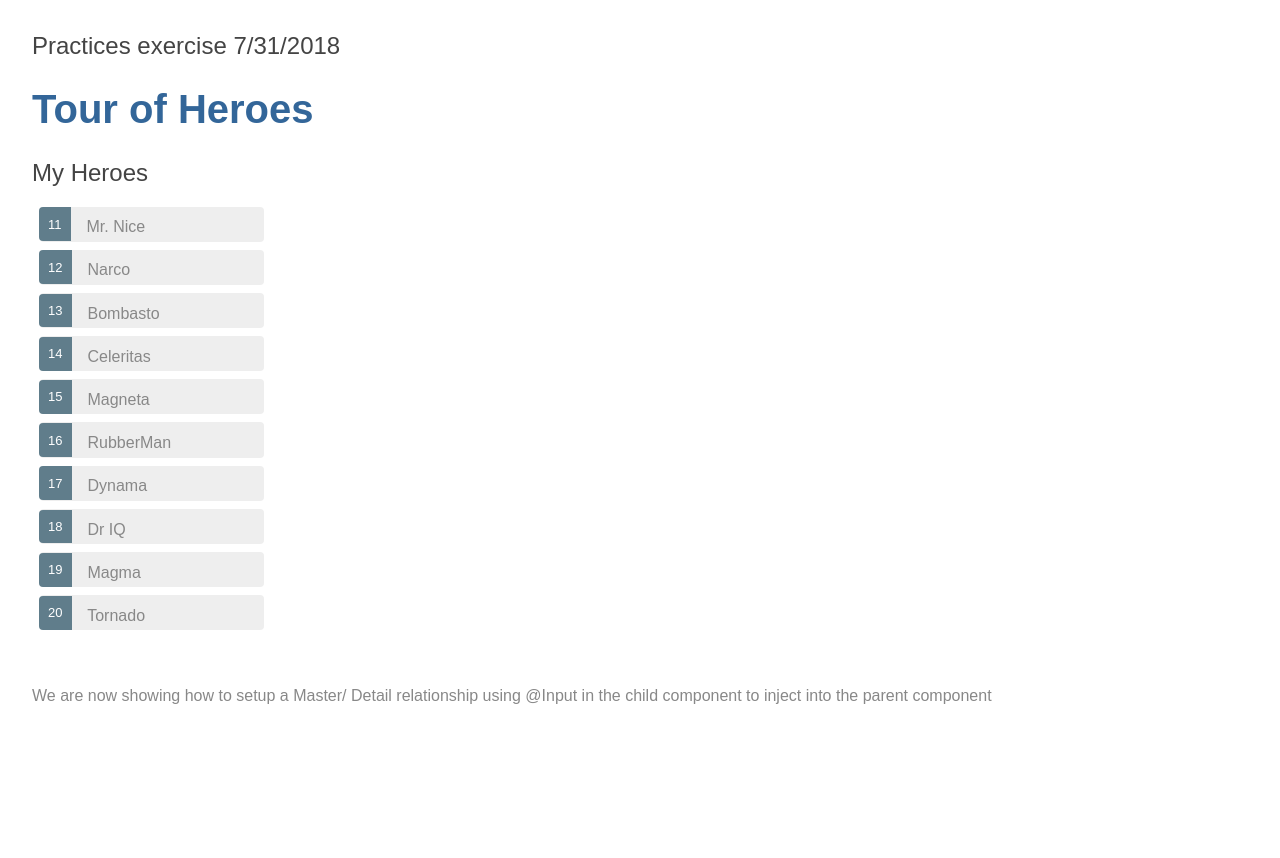
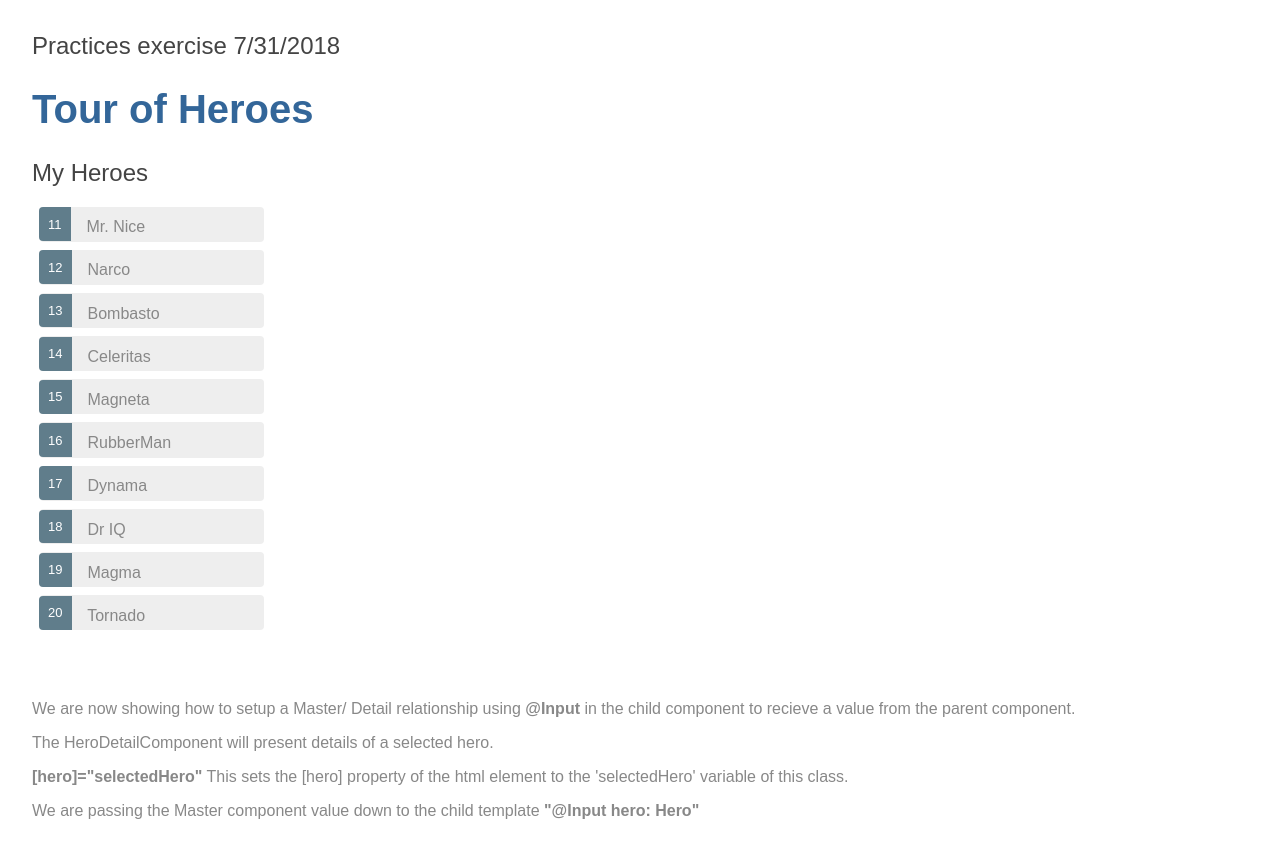
Before and after one commit to FoxGeoff/hero1, an Angular app: page / in a window 1280 px wide. Shown: the top 858 px of the page. Before the commit the page ends 800 px from the top, so only its background shows below. Built offline with nearby package versions, Linux system fonts and the light colour scheme.

Commit message:
Add clarification notes

```diff
--- a/src/app/hero-detail/hero-detail.component.html
+++ b/src/app/hero-detail/hero-detail.component.html
@@ -1,5 +1,5 @@
 <div *ngIf="hero">
-  <hr>
+  <hr> {{description}}
   <pre>THIS IS FROM THE HEROS-DETAILS COMPONENT (detail)</pre>
   <h2>{{hero.name | uppercase}} Details</h2>
   <div>
@@ -10,4 +10,20 @@
     </label>
   </div>
   <hr>
+  <div>
+    <p>Notes: we are using the expression
+      <strong>[prop] = "val"</strong>
+    </p>
+    <ul>
+      <li>where [prop] is defined in the child
+        <strong>@Input prop</strong>
+      </li>
+      <li>
+        <strong>val</strong> is defined in the parent</li>
+      <li>The DOM element property
+        <strong>[prop]</strong> is given the value of
+        <strong>val</strong>
+      </li>
+    </ul>
+  </div>
 </div>
--- a/src/app/hero-detail/hero-detail.component.ts
+++ b/src/app/hero-detail/hero-detail.component.ts
@@ -9,6 +9,7 @@ import { Hero } from '../Shared/hero';
 })
 export class HeroDetailComponent implements OnInit {
   @Input() hero: Hero;
+  @Input() description: string;
 
   constructor() { }
 
--- a/src/app/heroes/heroes.component.html
+++ b/src/app/heroes/heroes.component.html
@@ -6,12 +6,17 @@
   </li>
 </ul>
 <br>
-We are now showing how to setup a Master/ Detail relationship using @Input in the child component to inject into the parent
-component
+<p>We are now showing how to setup a Master/ Detail relationship using <strong>@Input</strong> in the child component to recieve a value from the parent component.</p>
+<p>The HeroDetailComponent will present details of a selected hero.</p>
+<p> <strong>[hero]="selectedHero"</strong> This sets the [hero] property of the html element to the 'selectedHero' variable of this class.</p>
+<p>We are passing the Master component value down to the child template <strong>"@Input hero: Hero"</strong></p>
 <br>
-<app-hero-detail [hero]="selectedHero"></app-hero-detail>
+<app-hero-detail [hero] ="selectedHero"  [description] = "title"></app-hero-detail>
+<br>
+<br>
 <br>
 <div *ngIf="selectedHero">
+  <p><strong>This is the original way:</strong></p>
   <hr>
   <pre>THIS IS FROM THE HEROS COMPONENT (Master)</pre>
   <h2>{{selectedHero.name | uppercase}} Details</h2>
--- a/src/app/heroes/heroes.component.ts
+++ b/src/app/heroes/heroes.component.ts
@@ -9,7 +9,7 @@ import { HEROES } from '../Shared/mock-heroes';
   styleUrls: ['./heroes.component.css']
 })
 export class HeroesComponent implements OnInit {
-
+  title = "This is the title from the parent component"
   heroes = HEROES;
   selectedHero: Hero;
 
```
